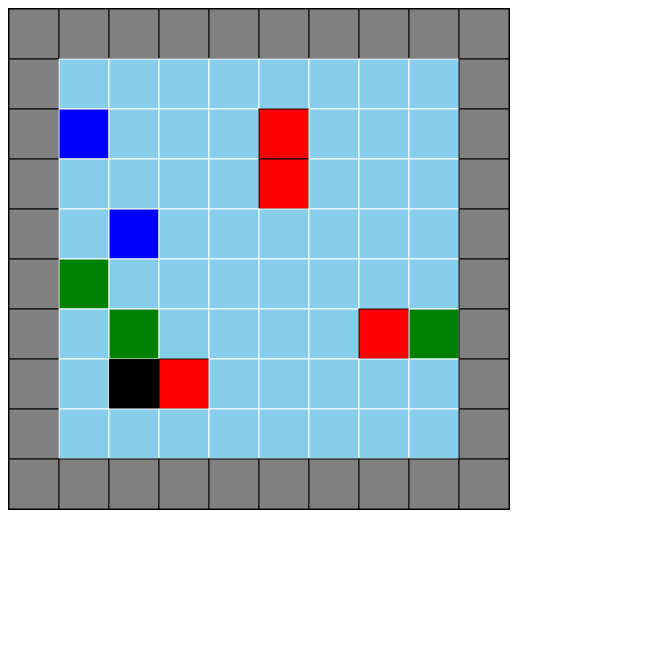
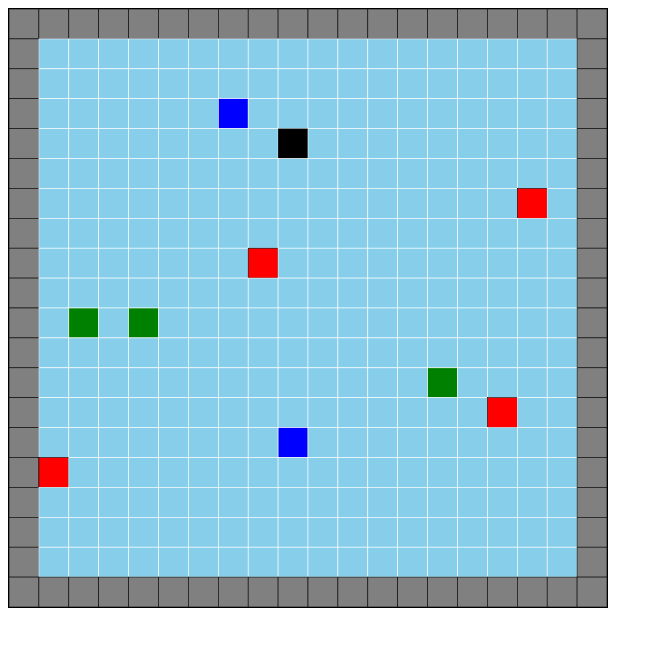
Before and after one commit to KenzoM/fcc-roguelike-dungeon-crawler, a React (Create React App) app: page / in a window 1280 px wide. Shown: the top 646 px of the page, without its empty margins (0-663 px from the left). Built offline with nearby package versions, Linux system fonts and the light colour scheme.

Commit message:
merges wall interaction and svg viewbox

```diff
--- a/src/components/App.js
+++ b/src/components/App.js
@@ -5,7 +5,7 @@ import style from '../stylesheets/styles.css';
 export default class App extends Component {
   render() {
     return (
-      <div>
+      <div className="app-container">
         <MapGenerator />
       </div>
     );
--- a/src/containers/MapGenerator.js
+++ b/src/containers/MapGenerator.js
@@ -57,7 +57,7 @@ class MapGenerator extends Component {
 
   render(){
     return (
-      <svg width="500" height="500">
+      <svg viewBox="0 0 1000 1000">
         {this.props.grid.map( (row, rowIndex) =>(
           row.map( (cellVal, colIndex) => (
             this.renderTiles(cellVal,rowIndex,colIndex)
--- a/src/reducers/initialState.js
+++ b/src/reducers/initialState.js
@@ -30,7 +30,7 @@ let initialState = {
   items : []
 }
 
-initialState.grid = mapGenerator(10,10);
+initialState.grid = mapGenerator(20,20);
 function mapGenerator(width, height){
   var result = [];
   for (var i = 0 ; i < width; i++) {
--- a/src/stylesheets/styles.css
+++ b/src/stylesheets/styles.css
@@ -1,3 +1,7 @@
+.app-container {
+  max-width: 600px;
+}
+
 svg {
   border: 1px solid black;
 }
```
